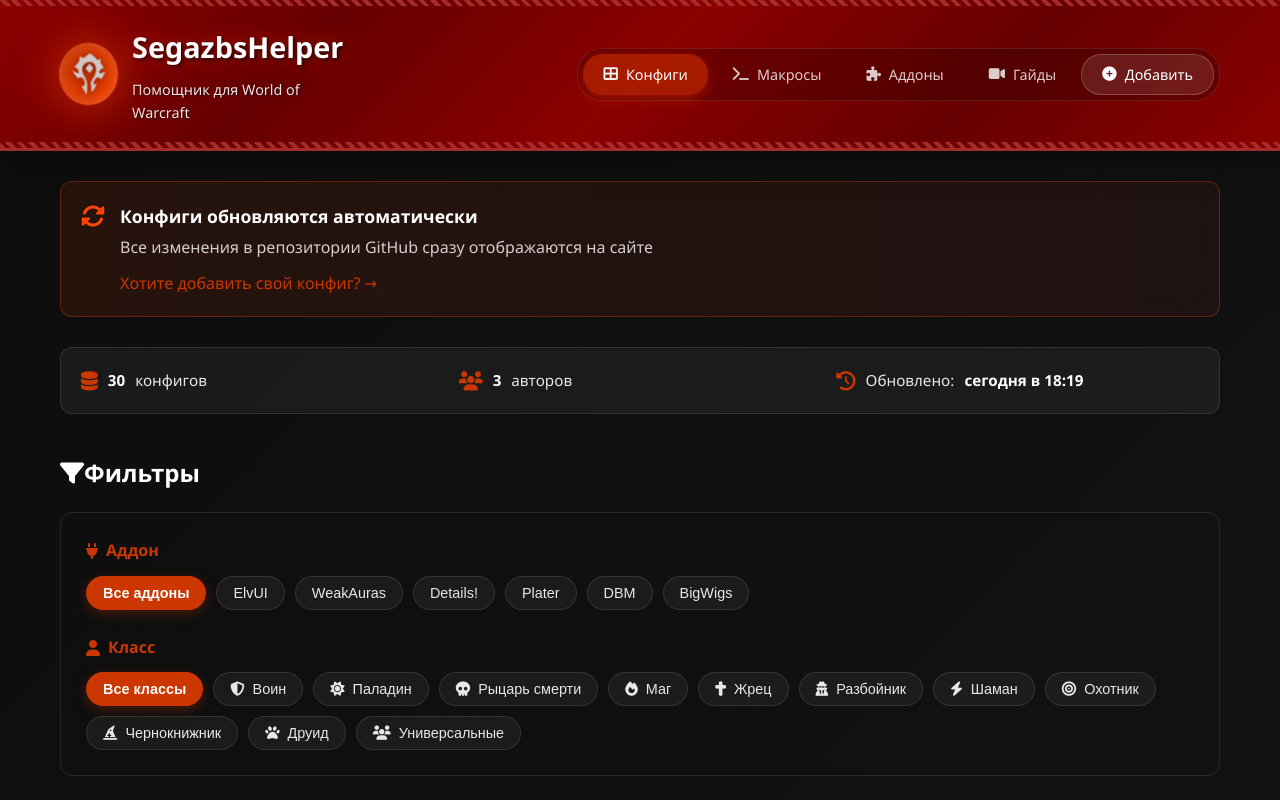
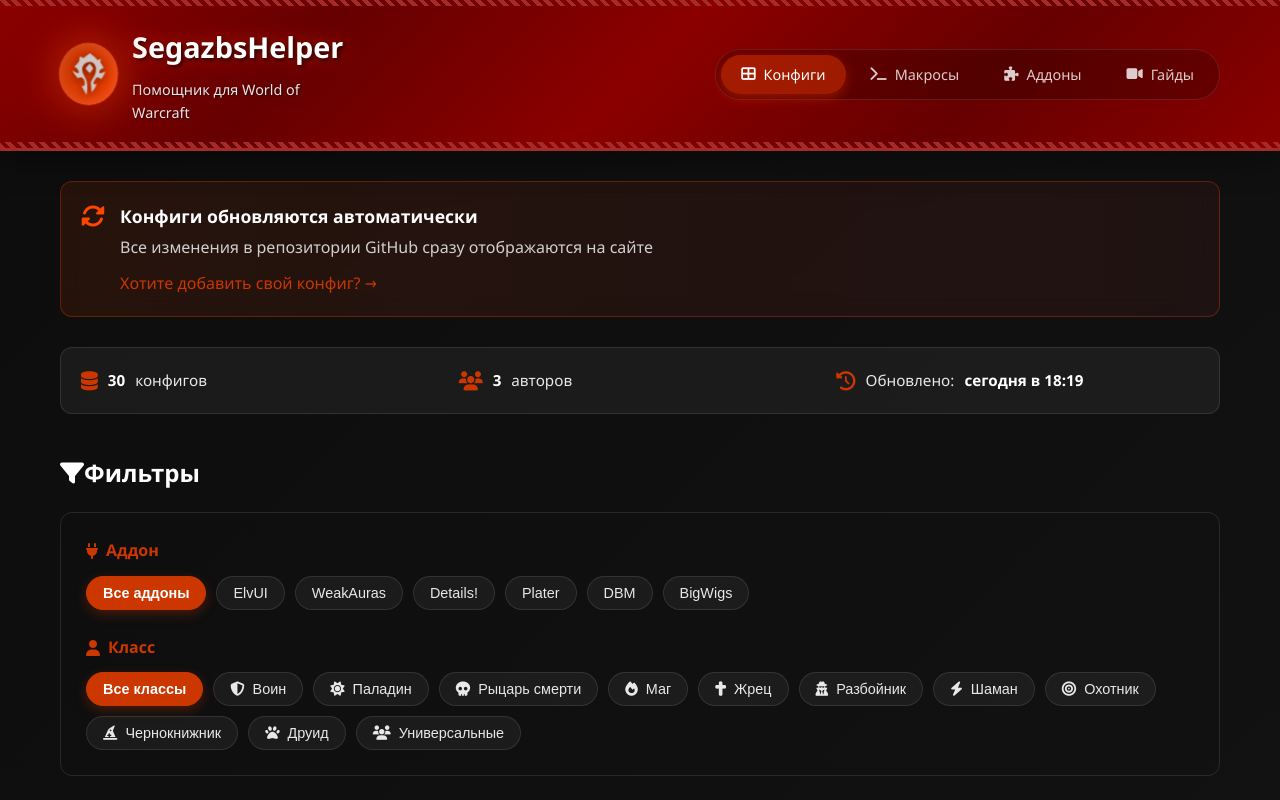
Before and after one commit to n-burov/AferistHelper-web, a website: page test.html in a window 1280 px wide. Shown: the top 800 px of the page. Drawn offline with Linux system fonts and the light colour scheme.

Commit message:
Update test.html

```diff
--- a/test.html
+++ b/test.html
@@ -26,9 +26,6 @@
                 <a href="macros.html"><i class="fas fa-terminal"></i> Макросы</a>
                 <a href="addons.html"><i class="fas fa-puzzle-piece"></i> Аддоны</a>
                 <a href="guides.html"><i class="fas fa-video"></i> Гайды</a>
-                <a href="contribute.html" class="contribute-link-flag">
-                    <i class="fas fa-plus-circle"></i> Добавить
-                </a>
             </nav>
         </div>
     </header>
```
